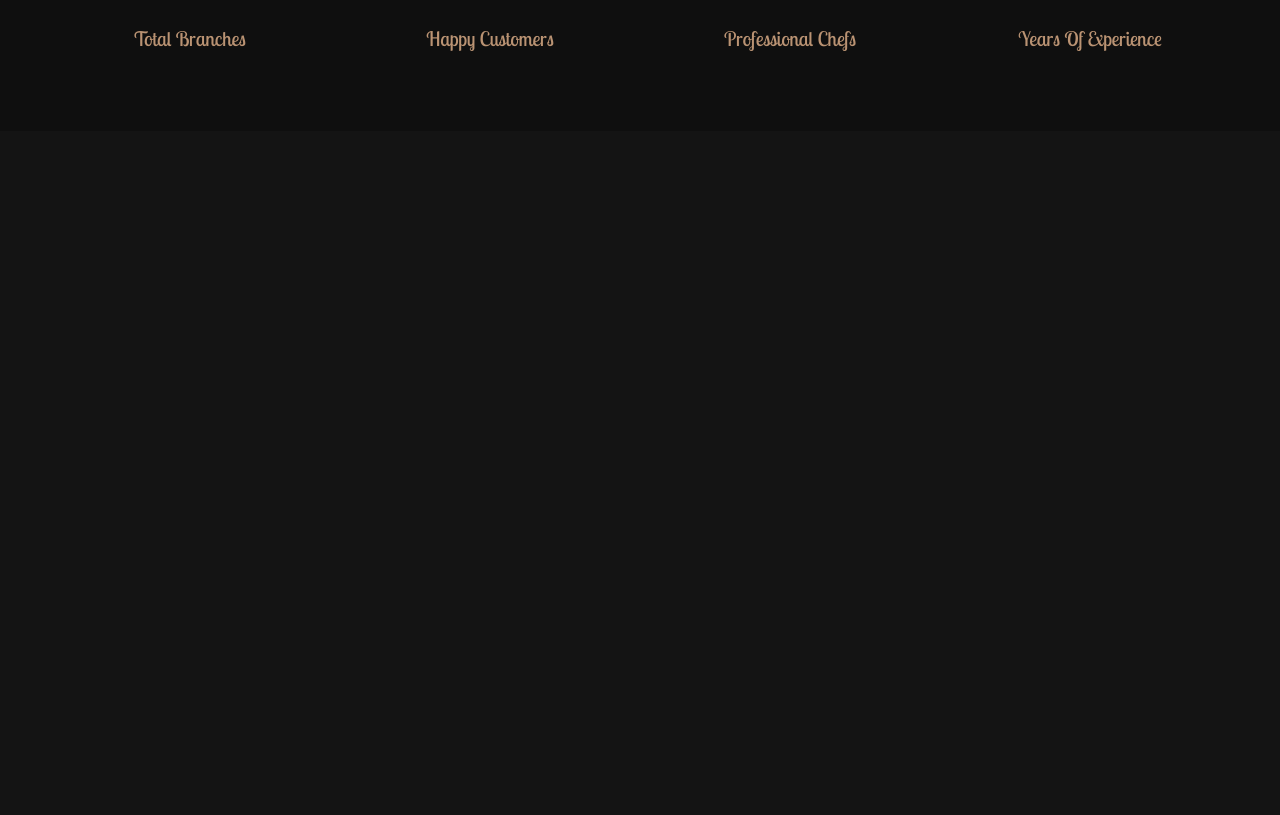
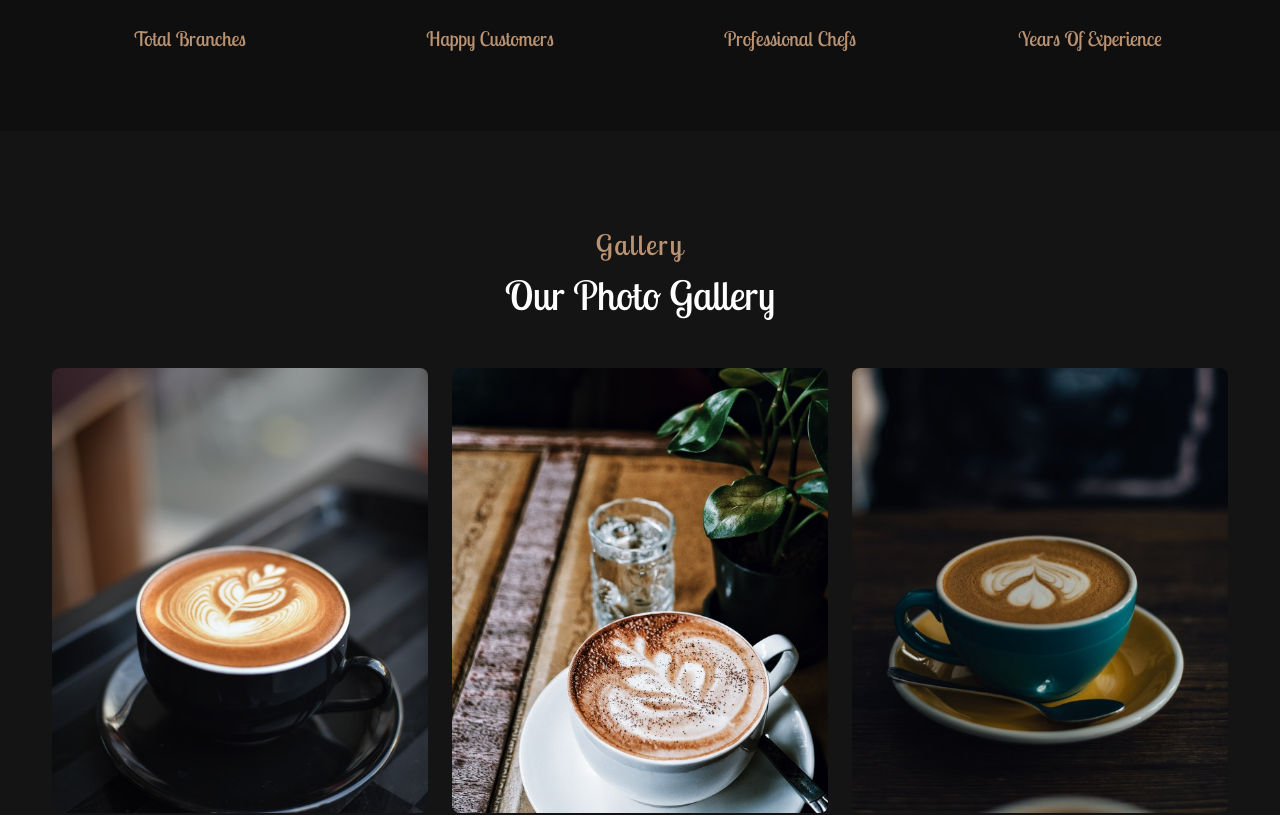
Before and after one commit to Aymin2001/Coffee-Website, a React (Create React App) app: page / in a window 1280 px wide. Shown: the part 4280-5095 px from the top of the page. Before the commit the page ends 4411 px from the top, so only its background shows below. Built offline with nearby package versions, Linux system fonts and the light colour scheme.

Commit message:
Added Gallery

```diff
--- a/src/App.js
+++ b/src/App.js
@@ -6,6 +6,7 @@ import Features from './Components/Features/Features';
 import Menu from './Components/Menu/Menu';
 import Choose from './Components/Choose/Choose';
 import Stats from './Components/Stats/Stats';
+import Gallery from './Components/Gallery/Gallery';
 function App() {
   return (
     <>
@@ -16,6 +17,7 @@ function App() {
   <Menu/>
   <Choose/>
   <Stats/>
+  <Gallery/>
     </>
   );
 }
--- /dev/null
+++ b/src/Components/Gallery/Gallery.css
@@ -0,0 +1,75 @@
+.Gallery-header {
+  text-align: center;
+  margin-bottom: 3rem !important;
+}
+.Gallery-section {
+  padding-block: 6rem;
+}
+.Gallery-grid {
+  grid-template-columns: repeat(3, 1fr);
+}
+.Gallery-items {
+  position: relative;
+}
+.Gallery-items::before {
+  content: "";
+  position: absolute;
+  inset: 0.5rem;
+  border-radius: var(--radius);
+  background-color: var(--first-color);
+  opacity: 0;
+
+  transform: scaleY(0);
+  transition: 0.4s var(--transition);
+}
+.Gallery-img,
+.Gallery-title {
+  border-radius: var(--radius);
+}
+.Gallery-title,
+.Gallery-icon {
+  font-size: var(--largest-font-size);
+  position: absolute;
+  opacity: 0;
+}
+.Gallery-icon {
+  top: 50%;
+  left: 50%;
+  transform: translate(-50%, -50%);
+  background-color: var(--title-color);
+  width: 50px;
+  height: 50px;
+  border-radius: 50%;
+  display: grid;
+  place-items: center;
+  color: var(--first-color);
+  opacity: 0;
+  margin-top: 3rem;
+  transition: 0.3s var(--transition);
+  transition-delay: 0.3s;
+}
+.Gallery-title {
+  bottom: 0;
+  background-color: var(--container-color);
+  inset-inline: 1.75rem;
+  text-align: center;
+  padding-block: 1.25rem;
+  transition: 0.5s var(--transition);
+}
+/*===============
+     * Hover Effect
+    ===============*/
+.Gallery-items:hover::before {
+  opacity: 0.7;
+  transform: scaleY(1);
+}
+.Gallery-items:hover .Gallery-icon,
+.Gallery-items:hover .Gallery-title {
+  opacity: 1;
+}
+.Gallery-items:hover .Gallery-icon {
+  margin-top: 0;
+}
+.Gallery-items:hover .Gallery-title {
+  bottom: 1.75rem;
+}
--- /dev/null
+++ b/src/Components/Gallery/Gallery.js
@@ -0,0 +1,29 @@
+import React from "react";
+import "./Gallery.css";
+import { gallery } from "../../assets/Data";
+import { AiOutlinePlus } from "react-icons/ai";
+function Gallery() {
+  return (
+    <section className="Gallery-section" id="Gallery">
+      <h2 className="section-title Gallery-header" data-title="Gallery">
+        Our Photo Gallery
+      </h2>
+
+      <div className="Gallery-grid container grid">
+        {gallery.map(({ img, title }, index) => {
+          return (
+            <div className="Gallery-items" key={index}>
+              <img src={img} className="Gallery-img" />
+              <a href="/" className="Gallery-icon">
+                <AiOutlinePlus />
+              </a>
+              <h3 className="Gallery-title">{title}</h3>
+            </div>
+          );
+        })}
+      </div>
+    </section>
+  );
+}
+
+export default Gallery;
```
